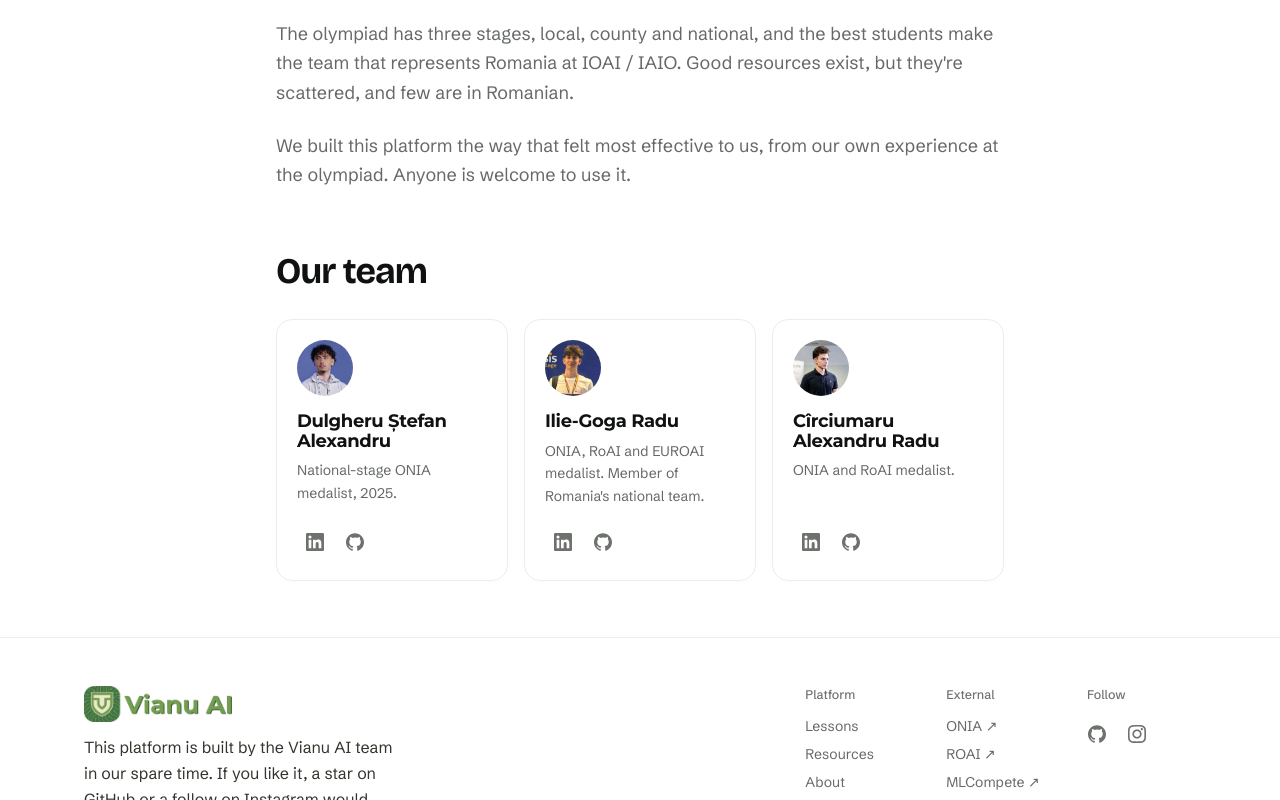
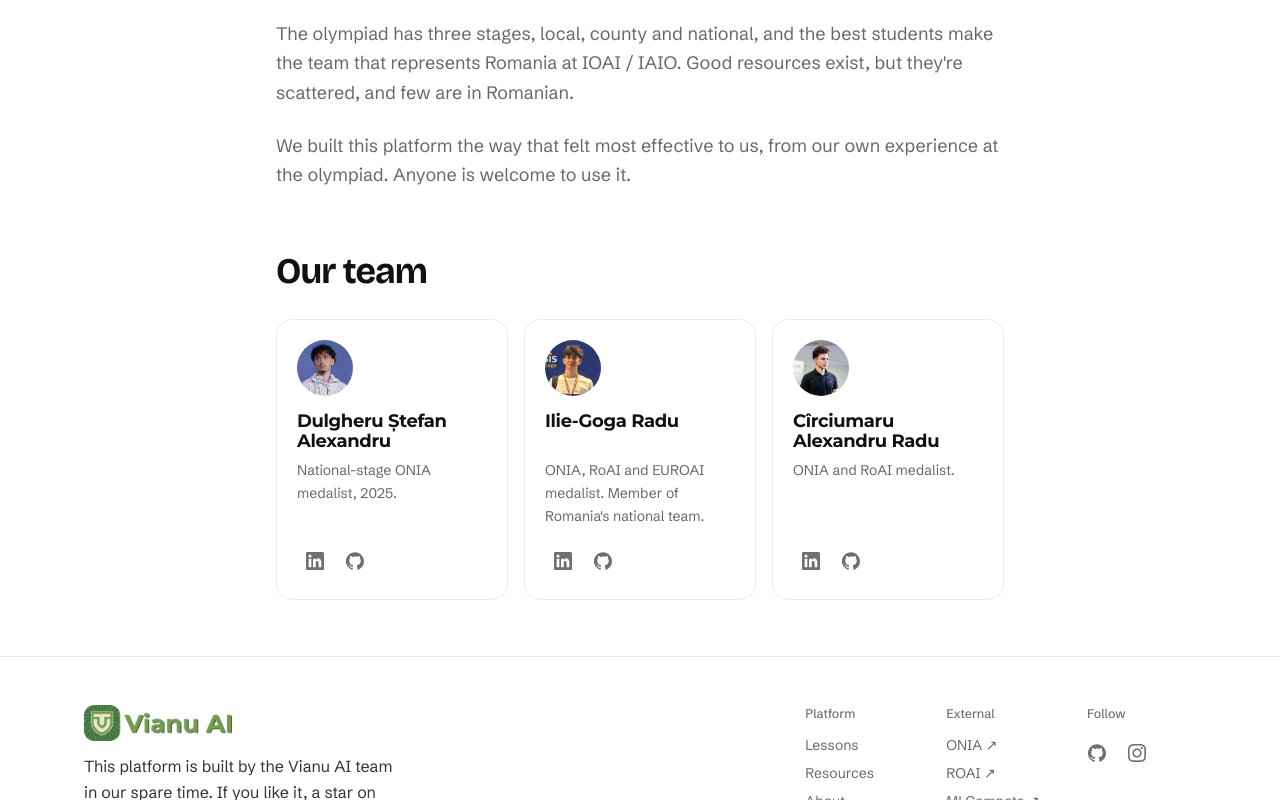
Before and after one commit to RaduGoga/platforma-vianu-ai, a Next.js app: page /en/despre in a window 1280 px wide. Shown: the part 496-1296 px from the top of the page. Built offline with nearby package versions, Linux system fonts and the light colour scheme.

Commit message:
cardurile din echipa aliniate pe randuri

```diff
--- a/src/components/echipa.tsx
+++ b/src/components/echipa.tsx
@@ -46,9 +46,11 @@ export function Echipa() {
         {t("Echipa noastră", "Our team")}
       </h2>
 
+      {/* fiecare card e un subgrid peste patru rânduri comune (poză, nume, notă,
+          linkuri), ca un nume pe două rânduri să nu decaleze restul cardului */}
       <div className="mt-7 grid gap-4 sm:grid-cols-3">
         {team.map((p) => (
-          <div key={p.name} className="card flex flex-col p-5">
+          <div key={p.name} className="card row-span-4 grid grid-rows-subgrid gap-y-0 p-5">
             {p.photo ? (
               <Image
                 src={p.photo}
@@ -67,12 +69,12 @@ export function Echipa() {
             )}
 
             <div className="display mt-4 text-lg leading-snug">{p.name}</div>
-            <p className="mt-2 flex-1 text-sm leading-relaxed text-[var(--muted)]">
+            <p className="mt-2 text-sm leading-relaxed text-[var(--muted)]">
               {en ? p.noteEn : p.note}
             </p>
 
             {(p.linkedin || p.github) && (
-              <div className="mt-4 flex items-center gap-1">
+              <div className="mt-4 flex items-end gap-1">
                 {p.linkedin && (
                   <Social href={p.linkedin} label={`LinkedIn — ${p.name}`}>
                     <LinkedInIcon />
```
